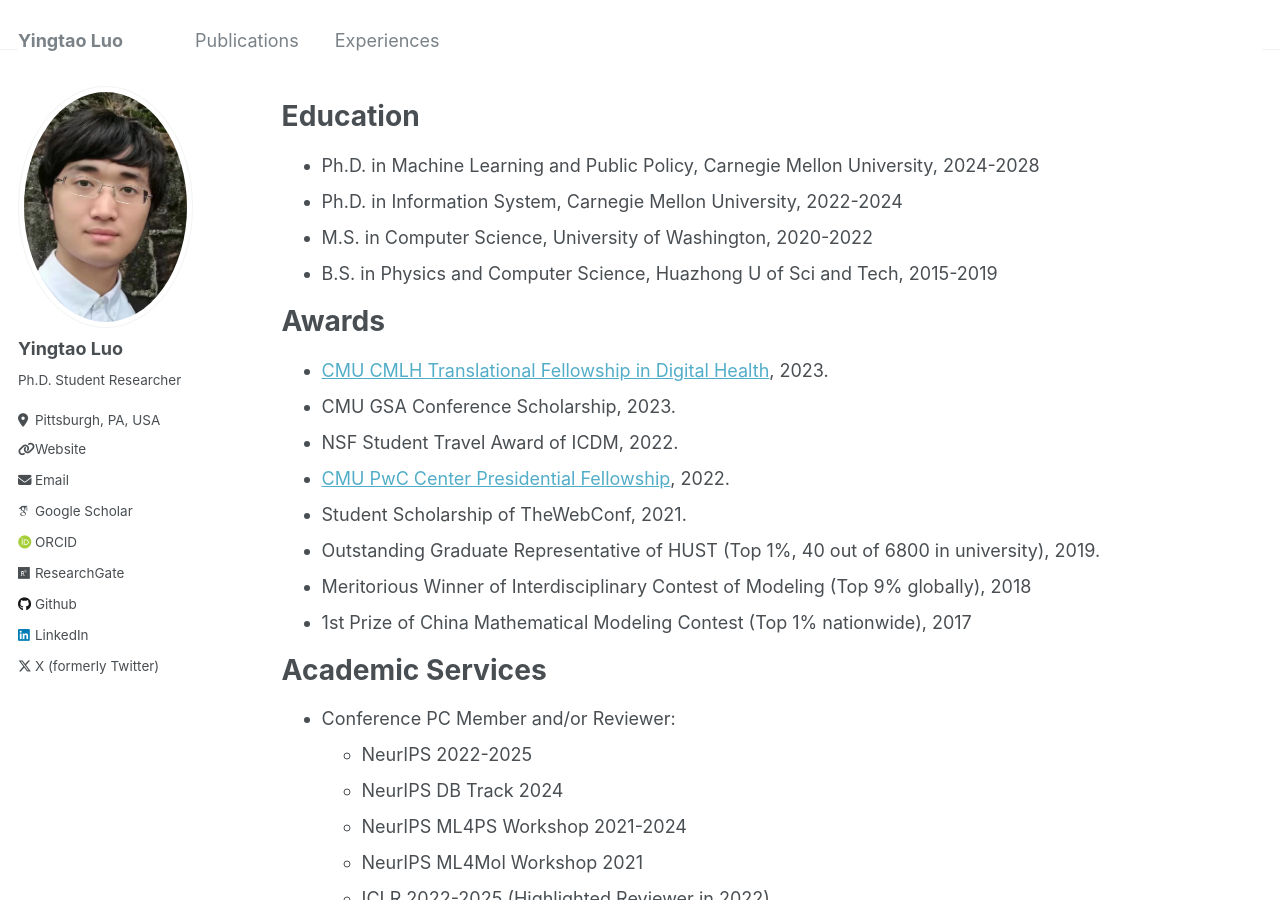
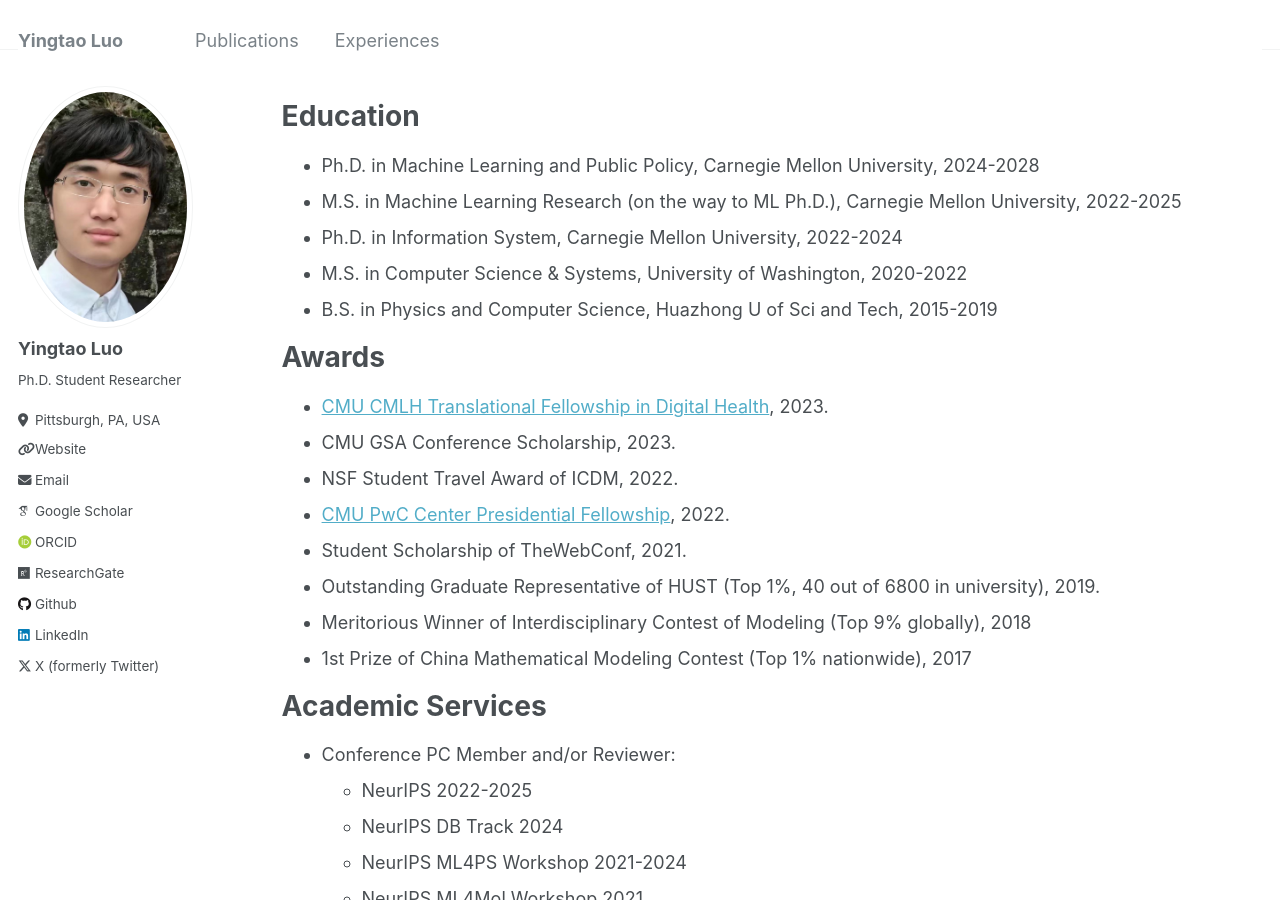
Before and after one commit to yingtaoluo/yingtaoluo.github.io, a Jekyll site: the page built from _pages/experiences.md, in a window 1280 px wide and 900 px high. Built offline with Jekyll 4.4.1, drawn with Linux system fonts in a browser that asks for light colours; some web fonts are replaced.

Commit message:
Update experiences.md

```diff
--- a/_pages/experiences.md
+++ b/_pages/experiences.md
@@ -11,8 +11,9 @@ redirect_from:
 Education
 ======
 * Ph.D. in Machine Learning and Public Policy, Carnegie Mellon University, 2024-2028
+* M.S. in Machine Learning Research (on the way to ML Ph.D.), Carnegie Mellon University, 2022-2025
 * Ph.D. in Information System, Carnegie Mellon University, 2022-2024
-* M.S. in Computer Science, University of Washington, 2020-2022
+* M.S. in Computer Science & Systems, University of Washington, 2020-2022
 * B.S. in Physics and Computer Science, Huazhong U of Sci and Tech, 2015-2019
 
 Awards
```
